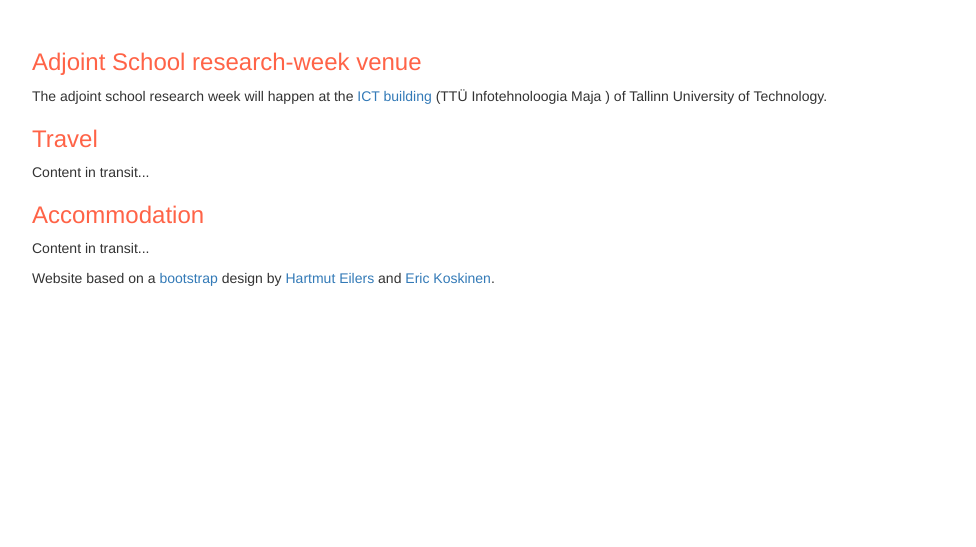
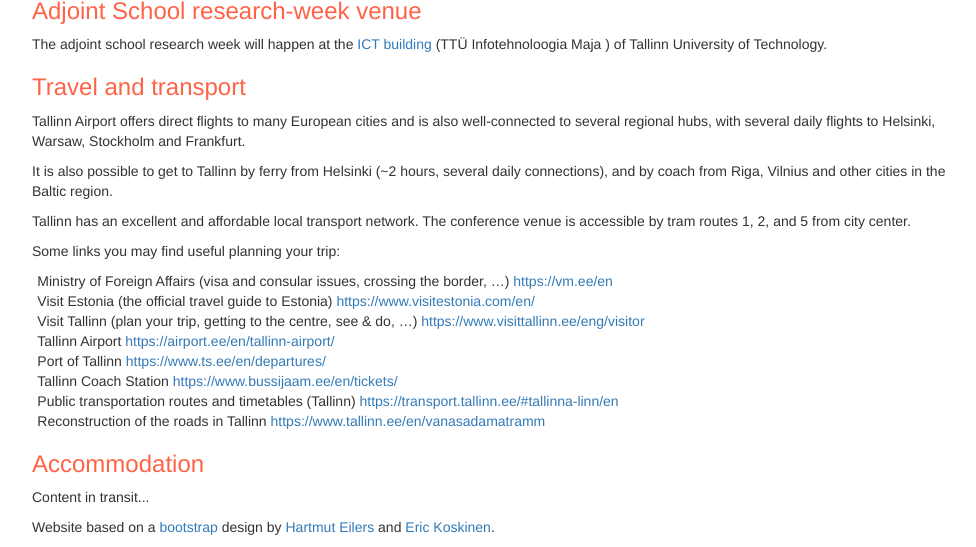
Before and after one commit to actconf2026/actconf2026.github.io, a Jekyll site: the page built from local.html, in a window 1280 px wide and 900 px high, scrolled down 521 px, cut to the strip 353-900 px from the top of the window. Shown: the whole strip, without its empty margins (148-1124 px from the left). Built offline with Jekyll 4.4.1, drawn with Linux system fonts in a browser that asks for light colours; before the commit the page ends 1172 px from its top, so only the background shows below that.

Commit message:
More updates added in local info page

```diff
--- a/_layouts/act.html
+++ b/_layouts/act.html
@@ -61,7 +61,7 @@
         </a>
         <ul class="dropdown-menu">
           <li><a href="local.html#venue">Venue</a></li>
-          <li><a href="local.html#travel">Travel and local transport</a></li>
+          <li><a href="local.html#travel">Travel and transport</a></li>
           <li><a href="local.html#accommodation">Accommodation</a></li>
         </ul>
       </li>
--- a/local.html
+++ b/local.html
@@ -10,7 +10,6 @@ layout: act
 	  <div class="col-xs-10">
 
       	<center> <h3>Welcome to Tallinn! </h3>  </center>
-<font size="+1">
        <!--   <p>
           Tallinn is a mix of medieval atmosphere and modern technology.
           Founded in the early 13th century, Tallinn is home to an important seaport and offers a
@@ -45,7 +44,6 @@ layout: act
       </center>
 
   </br>
-</font>
 
 <h3> Adjoint School research-week venue </h3>
 
@@ -53,9 +51,57 @@ layout: act
 The adjoint school research week will happen at the <a href="https://maps.app.goo.gl/RMj6PdAbxCGTixjc7">ICT building</a> (TTÜ Infotehnoloogia Maja ) of Tallinn University of Technology.
 </p>
 
-<h3 id="travel"> Travel </h3>
+<h3 id="travel"> Travel and transport </h3>
 
-Content in transit...
+<p>Tallinn Airport offers direct flights to many European cities and
+  is also well-connected to several regional hubs, with several daily flights to Helsinki,
+  Warsaw, Stockholm and Frankfurt.
+</p>
+
+<p>
+It is also possible to get to Tallinn by ferry from Helsinki
+(~2 hours, several daily connections), and by coach from Riga, Vilnius and
+other cities in the Baltic region.
+</p>
+
+<p> Tallinn has an excellent and affordable local transport network.
+  The conference venue is accessible by tram routes 1, 2, and 5 from city center. </p>
+
+<p>Some links you may find useful planning your trip:</p>
+<ul style="list-style-type: none; padding-left: 4pt;">
+  <li>
+    Ministry of Foreign Affairs (visa and consular issues, crossing the border, …)
+    <a href="https://vm.ee/en">https://vm.ee/en</a>
+  </li>
+  <li>
+    Visit Estonia (the official travel guide to Estonia)
+    <a href="https://www.visitestonia.com/en/">https://www.visitestonia.com/en/</a>
+  </li>
+  <li>
+    Visit Tallinn (plan your trip, getting to the centre, see & do, …)
+    <a href="https://www.visittallinn.ee/eng/visitor">https://www.visittallinn.ee/eng/visitor</a>
+  </li>
+  <li>
+    Tallinn Airport
+    <a href="https://airport.ee/en/tallinn-airport/">https://airport.ee/en/tallinn-airport/</a>
+  </li>
+  <li>
+    Port of Tallinn
+    <a href="https://www.ts.ee/en/departures/">https://www.ts.ee/en/departures/</a>
+  </li>
+  <li>
+    Tallinn Coach Station
+    <a href="https://www.bussijaam.ee/en/tickets/">https://www.bussijaam.ee/en/tickets/</a>
+  </li>
+  <li>
+    Public transportation routes and timetables (Tallinn)
+    <a href="https://transport.tallinn.ee/#tallinna-linn/en">https://transport.tallinn.ee/#tallinna-linn/en</a>
+  </li>
+  <li>
+    Reconstruction of the roads in Tallinn
+    <a href="https://www.tallinn.ee/en/vanasadamatramm">https://www.tallinn.ee/en/vanasadamatramm</a>
+  </li>
+</ul>
 
 <h3 id="accommodation"> Accommodation </h3>
 
```
